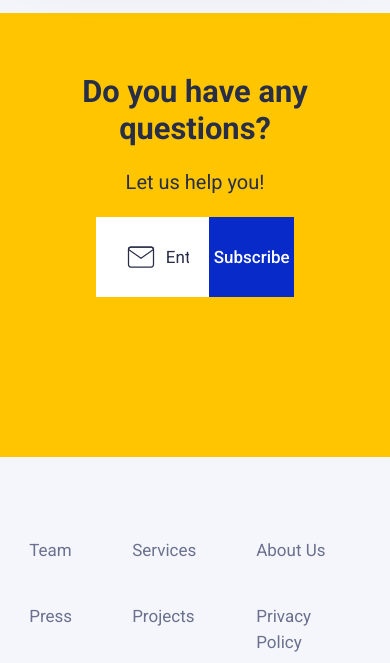
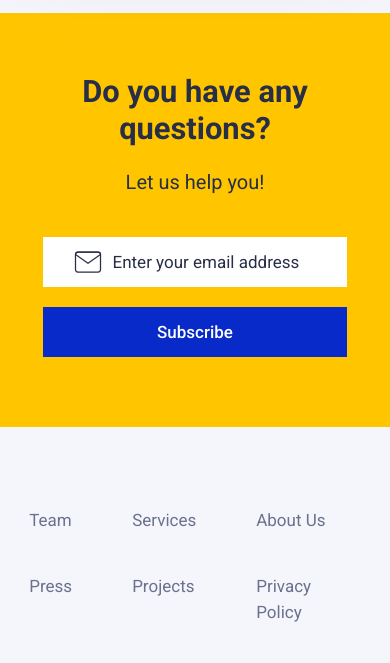
Before and after one commit to alelof/Ironhack-MidTermProject, a plain HTML site: page index.html in a window 390 px wide. Shown: the part 4898-5561 px from the top of the page. Drawn offline with Linux system fonts and the light colour scheme.

Commit message:
Update style.css

```diff
--- a/assets/style.css
+++ b/assets/style.css
@@ -615,7 +615,7 @@ footer img{
 		padding: 0;
 	}
 
-	#subsForm{
+	.subsForm{
 		flex-wrap: wrap;
 	}
 
@@ -846,8 +846,7 @@ footer img{
 		margin: 1.5rem 0 0 0;
 	}
 
-	#subsForm {
-		flex-wrap: wrap;
+	.subsForm {
 		width: 85%;
 		height: 2.5rem;
 	}
```
